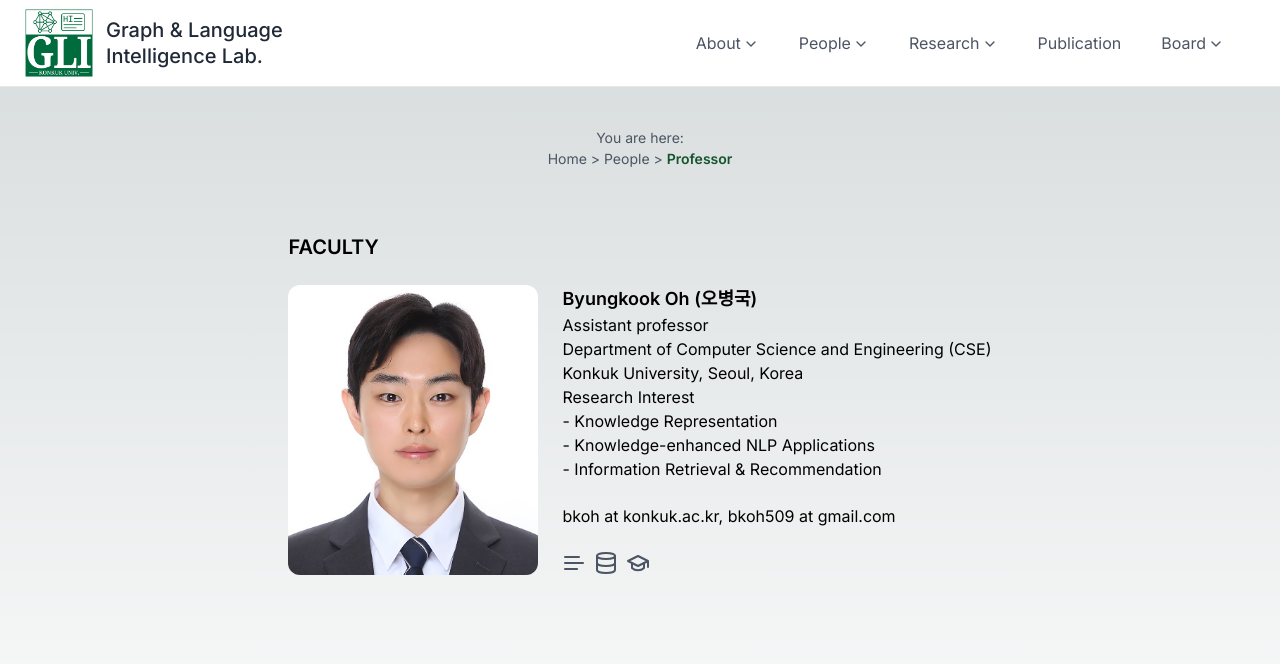
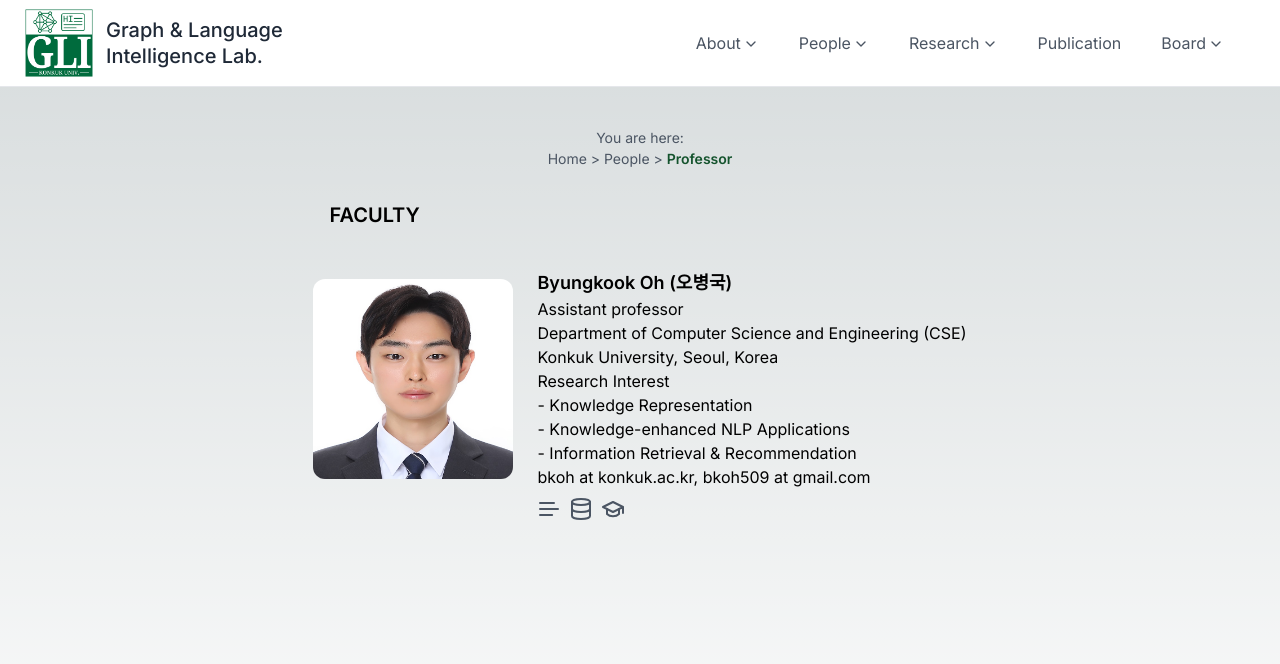
Before and after one commit to GLI-Lab/GLI-Lab, a Next.js app: page /people/professor in a window 1280 px wide. Shown: the top 664 px of the page. Built offline with nearby package versions, Linux system fonts and the light colour scheme.

Commit message:
fix navigation bug

```diff
--- a/src/app/layout.tsx
+++ b/src/app/layout.tsx
@@ -25,11 +25,9 @@ export default function RootLayout({
 }>) {
   return (
     <html lang="en">
-    <body className={inter.className}>
-    <div className='flex min-w-screen min-h-screen flex-col items-center'>
+    <body className={`${inter.className}`}>
       <Header/>
       {children}
-    </div>
     </body>
     </html>
   );
--- a/src/app/not-found.tsx
+++ b/src/app/not-found.tsx
@@ -5,10 +5,10 @@ import { Breadcrumb } from "@/components/Breadcrumb";
 export default function NotFound() {
   return (
     <div className="flex h-screen flex-col items-center text-center">
-      <div className="mt-10 text-gray-600 text-[14px]">
+      <div className="mt-6 md:mt-10 text-gray-600 text-[14px]">
         You are here: <Breadcrumb/>
       </div>
-      <LoaderIcon className="mt-24 h-40 w-40 animate-spin text-green-800"/>
+      <LoaderIcon className="mt-12 md:mt-24 h-40 w-40 animate-spin text-green-800"/>
       <h1 className="mt-8 text-2xl font-bold">Coming Soon</h1>
       <h1 className="mt-4 text-4xl font-bold">콘텐츠 준비 중입니다.</h1>
       <p className="mt-4 text-lg text-gray-800">
--- a/src/app/people/professor/page.tsx
+++ b/src/app/people/professor/page.tsx
@@ -13,37 +13,37 @@ export const generateMetadata = async (): Promise<Metadata> => {
 export default function Page() {
   return (
     <div className="flex h-screen flex-col items-center text-center">
-      <div className="mt-10 text-gray-600 text-[14px]">
+      <div className="mt-6 md:mt-10 text-gray-600 text-[14px]">
         You are here: <Breadcrumb/>
       </div>
 
-      <div className="mt-16 text-left">
-        <h2 className="text-xl font-semibold">FACULTY</h2>
-        <div className="flex flex-col space-y-8 pt-6">
-          <div className="flex space-x-6">
-            <Image alt="Byungkook Oh" className="rounded-xl" height="250" width="250" src="/professor.jpg" />
-            <div className="flex flex-col justify-between">
-              <div>
-                <h3 className="text-lg font-semibold">Byungkook Oh (오병국)</h3>
-                <p className="">Assistant professor</p>
-                <p className="">Department of Computer Science and Engineering (CSE)</p>
-                <p className="">Konkuk University, Seoul, Korea</p>
-                <p className="">Research Interest</p>
-                <p className=""> - Knowledge Representation</p>
-                <p className=""> - Knowledge-enhanced NLP Applications</p>
-                <p className=""> - Information Retrieval & Recommendation</p>
-              </div>
-              <div className="space-y-1">
-                <p className="">bkoh at konkuk.ac.kr, bkoh509 at gmail.com</p>
-              </div>
-              <div className="flex space-x-2">
-                <TextIcon className="text-gray-600"/>
-                <DatabaseIcon className="text-gray-600"/>
-                <GraduationCapIcon className="text-gray-600"/>
-              </div>
+      <div className="mt-8 text-left">
+        <h2 className="ml-4 text-xl font-semibold">FACULTY</h2>
+
+        <div className="flex flex-col md:flex-row items-center space-y-8 space-x-6 pt-6 md:pt-2">
+
+          <Image alt="Byungkook Oh" className="rounded-xl h-[200px] w-[200px]" height="200" width="200"
+                 src="/professor.jpg"/>
+          <div className="">
+            <h3 className="text-lg font-semibold">Byungkook Oh (오병국)</h3>
+            <p>Assistant professor</p>
+            <p>Department of Computer Science and Engineering (CSE)</p>
+            <p>Konkuk University, Seoul, Korea</p>
+            <p>Research Interest</p>
+            <p> - Knowledge Representation</p>
+            <p> - Knowledge-enhanced NLP Applications</p>
+            <p> - Information Retrieval & Recommendation</p>
+            <p>bkoh at konkuk.ac.kr, bkoh509 at gmail.com</p>
+            <div className="mt-2 flex space-x-2">
+              <TextIcon className="text-gray-600"/>
+              <DatabaseIcon className="text-gray-600"/>
+              <GraduationCapIcon className="text-gray-600"/>
             </div>
           </div>
+
+
         </div>
+
       </div>
     </div>
   )
--- a/src/app/research/topic/page.tsx
+++ b/src/app/research/topic/page.tsx
@@ -11,11 +11,11 @@ export const generateMetadata = async (): Promise<Metadata> => {
 export default function Page() {
   return (
     <div className="flex h-screen flex-col items-center text-center">
-      <div className="mt-10 text-gray-600 text-[14px]">
+      <div className="mt-6 md:mt-10 text-gray-600 text-[14px]">
         You are here: <Breadcrumb/>
       </div>
 
-      <div className="mt-16 text-left">
+      <div className="mt-16 text-left px-3 md:text-gb">
         <p className="text-lg mb-4">Our research fields are as follows:</p>
         <div className="space-y-6">
           <div>
```
Also changed, not shown: src/components/Header_v2.tsx (+40 -49 lines).
